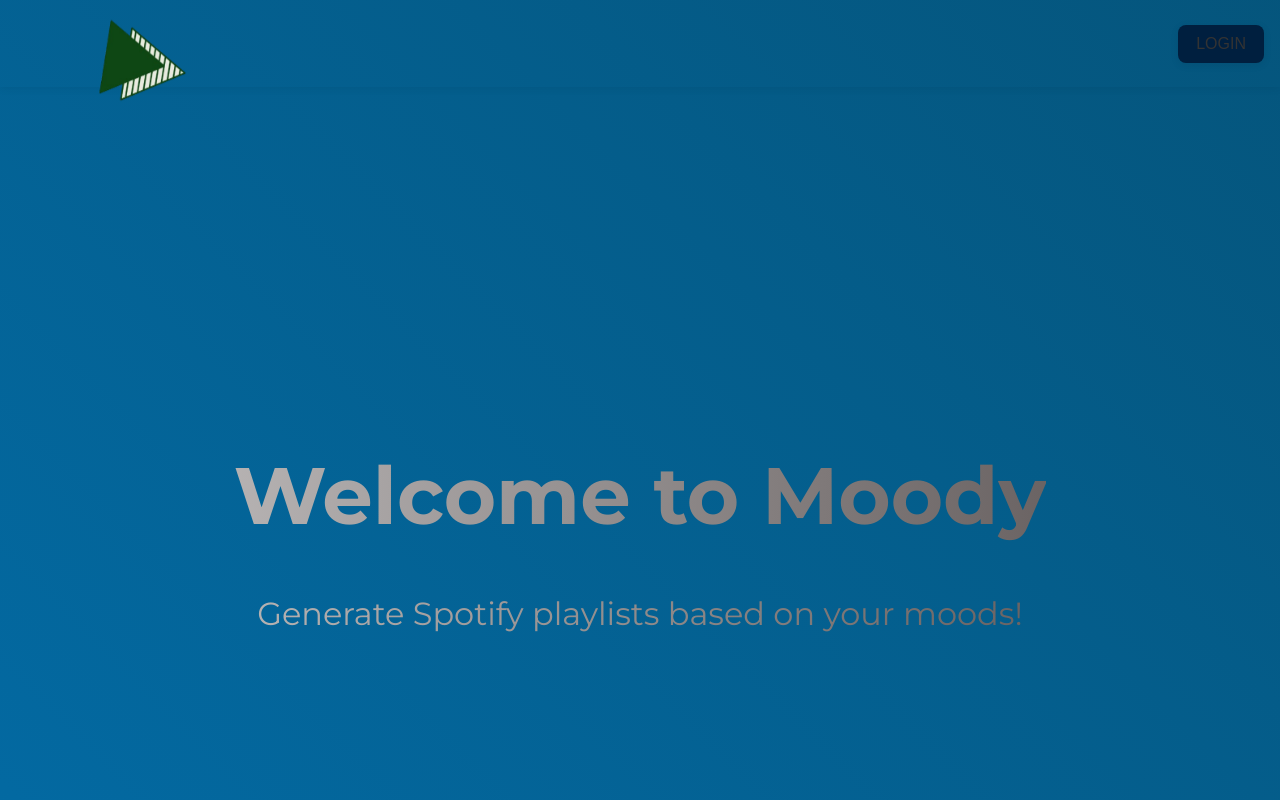
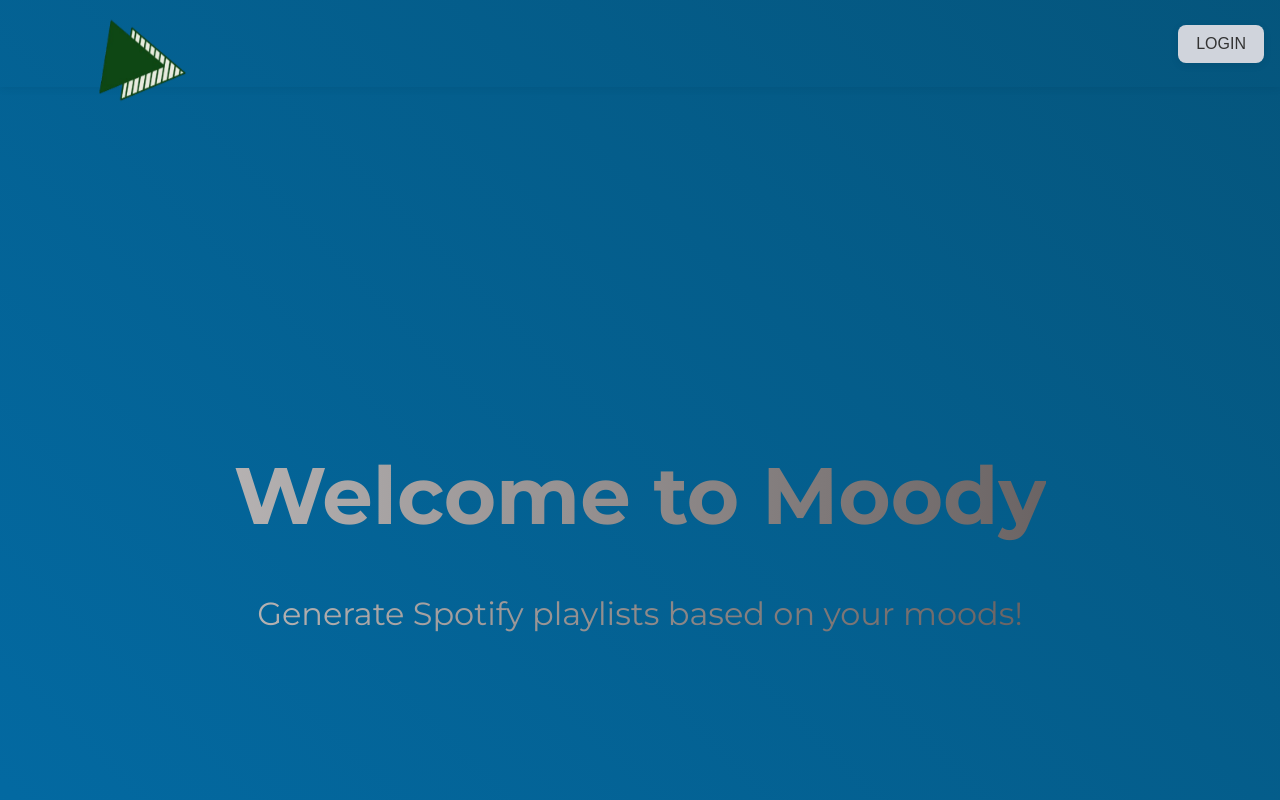
Before and after one commit to yasmincsun/comp490project, a React (Vite) app in the folder FrontEnd/: page / in a window 1280 px wide. Shown: the top 800 px of the page. Built offline with nearby package versions, Linux system fonts and the light colour scheme; the HTML template or start-up script is replaced by a standard one.

Commit message:
button color change for visibility

```diff
--- a/FrontEnd/src/components/frontPage/frontPage.css
+++ b/FrontEnd/src/components/frontPage/frontPage.css
@@ -94,9 +94,8 @@
  * @version 1.0
  */
 .login-btn {
-  /* half the previous size */
   padding: 10px 18px;
-  background: #001f3f; /* navy blue */
+  background: #d0d4dc;
   color: var(--btn-text);
   border: none;
   border-radius: 8px;
@@ -104,7 +103,7 @@
   font-size: 16px;
   box-shadow: 0 2px 8px rgba(0,0,0,0.08);
   text-transform: uppercase;
-  position: absolute; /* keep login button fixed to the right */
+  position: absolute;
   right: 16px;
   top: 50%;
   transform: translateY(-50%);
@@ -159,13 +158,12 @@
   height: 256px;
   object-fit: contain;
   cursor: pointer;
-  position: absolute; /* center logo vertically relative to header */
+  position: absolute;
   left: 16px;
-  top: calc(50% - 98px); /* moved 30px lower so center aligns with buttons */
+  top: calc(50% - 98px);
   z-index: 200;
 }
 
-/* Responsive: reduce logo size and offset on small screens to avoid large overlap */
 @media (max-width: 800px) {
   .logo-btn { width: 160px; height: 160px; top: calc(50% - 50px); }
   .frontpage-nav { height: 71px; }
@@ -190,7 +188,6 @@
   margin-bottom: 28px;
 }
 
-/* moving text gradient from white to black applied to the two main lines */
 .frontpage-content h1,
 .frontpage-content p {
   background: linear-gradient(90deg, #ffffff 0%, #6a6363 100%);
```
